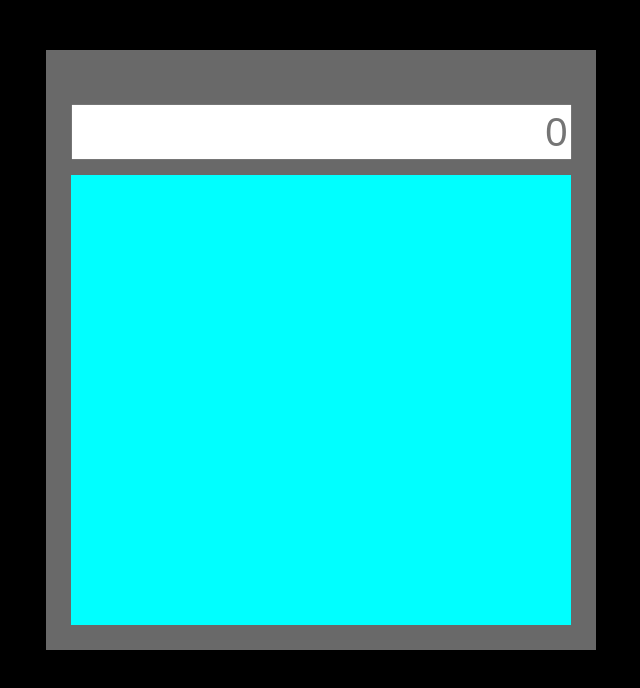
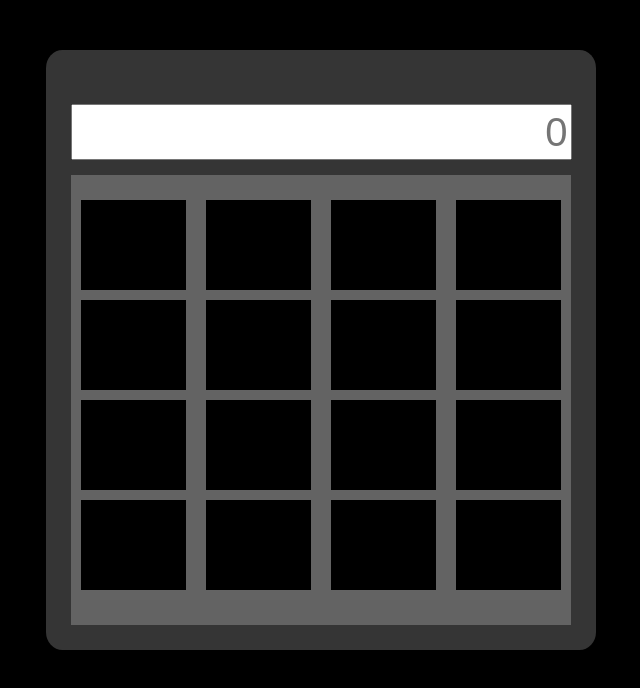
Before and after one commit to ilyennaa/calculator, a plain HTML site: page index.html in a window 1280 px wide. Shown: the whole page, without its empty margins (319-959 px from the left). Drawn offline with Linux system fonts and the light colour scheme.

Commit message:
Added buttons to the button container

```diff
--- a/index.html
+++ b/index.html
@@ -11,7 +11,32 @@
 <body>
     <div class="calc-container">
         <input type="text" placeholder="0" class="number-display"/>
-        <div class="button-container"></div>
+        <div class="button-container">
+            <div class="button-row">
+                <div class="button"></div>
+                <div class="button"></div>
+                <div class="button"></div>
+                <div class="button"></div>
+            </div>
+            <div class="button-row">
+                <div class="button"></div>
+                <div class="button"></div>
+                <div class="button"></div>
+                <div class="button"></div>
+            </div>
+            <div class="button-row">
+                <div class="button"></div>
+                <div class="button"></div>
+                <div class="button"></div>
+                <div class="button"></div>
+            </div>
+            <div class="button-row">
+                <div class="button"></div>
+                <div class="button"></div>
+                <div class="button"></div>
+                <div class="button"></div>
+            </div>
+        </div>
     </div>
 </body>
 </html>
--- a/style.css
+++ b/style.css
@@ -5,18 +5,22 @@
 .calc-container {
     height: 600px;
     width: 550px;
-    background-color: dimgray;
+    background-color: rgb(53, 53, 53);
     display: flex;
     flex-direction: column;
     justify-content: flex-end;
     align-items: center;
+    border-radius: 3%;
 }
 
 .button-container {
     height: 450px;
     width: 500px;
-    background-color: aqua;
+    background-color: rgb(99, 99, 99);
     margin-bottom: 25px;
+    display: flex;
+    flex-direction: column;
+    justify-content: center;
 }
 
 .number-display {
@@ -27,6 +31,20 @@
     text-align: right;
 }
 
+.button-row {
+    display: flex;
+    justify-content: space-around;
+    height: 100px;
+    width: 100%;
+}
+
+.button {
+    width: 105px;
+    height: 90px;
+    background-color: rgb(0, 0, 0);
+    margin-bottom: 10px;
+}
+
 body {
     background: black;
     display: flex;
```
